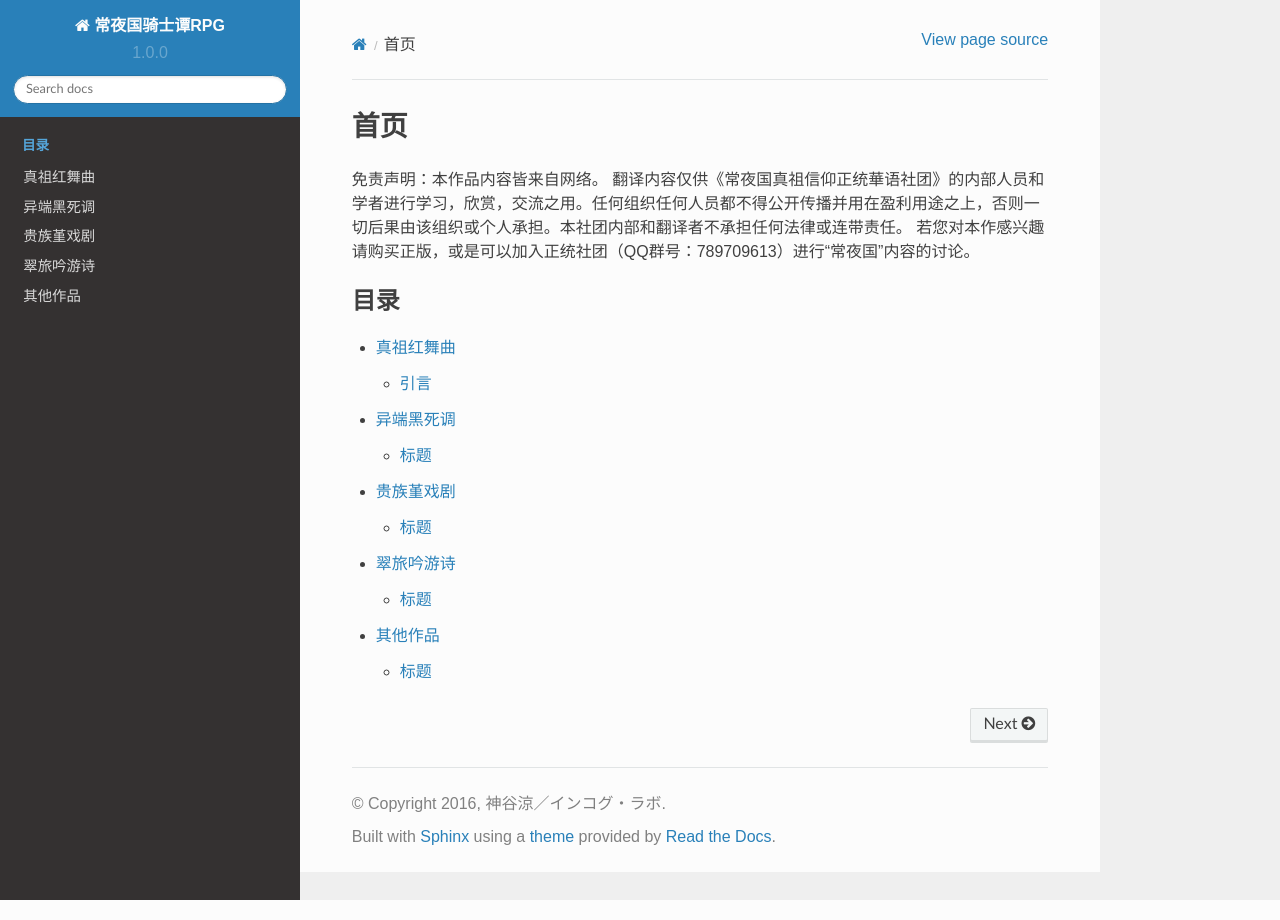
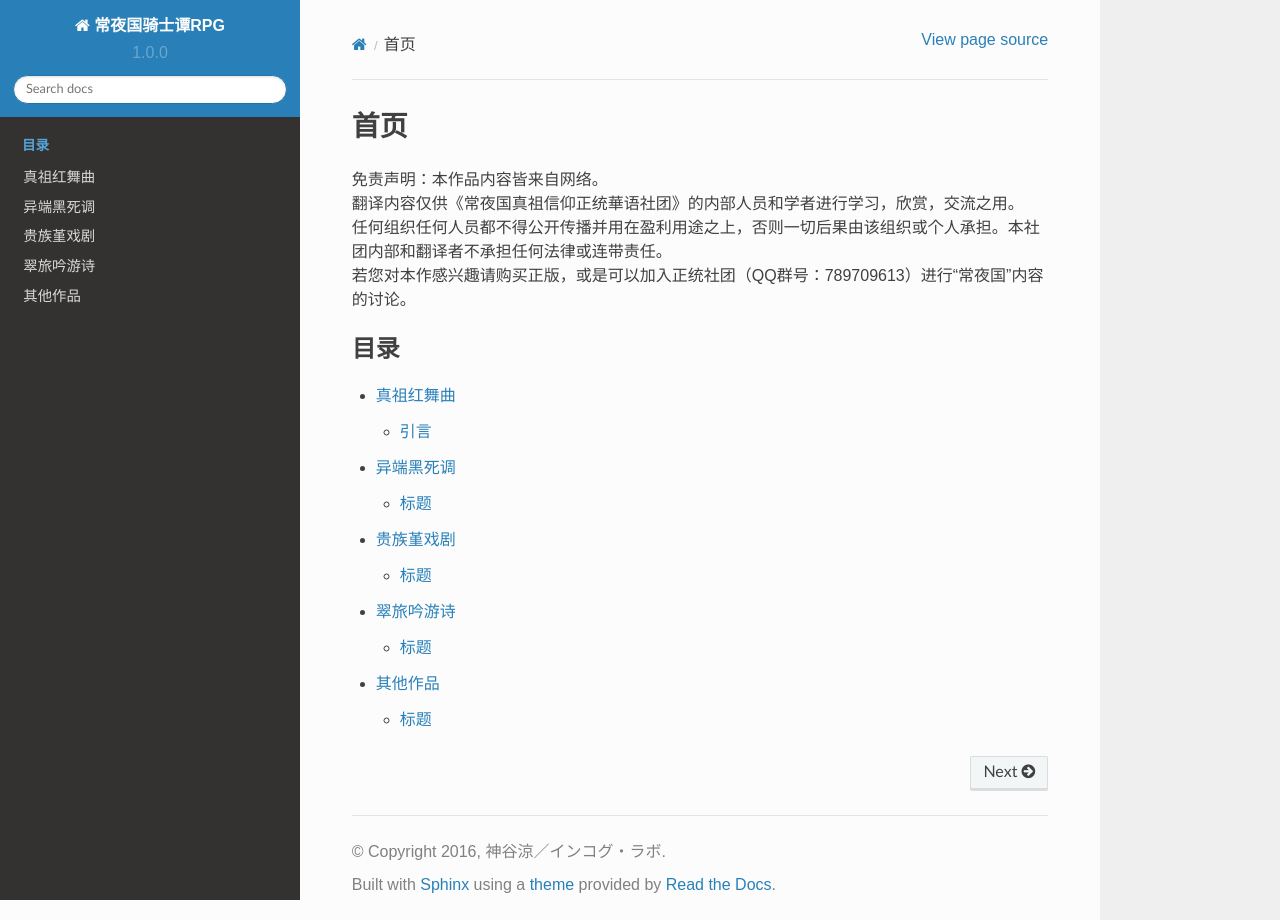
Before and after one commit to Eineon/DRaciple, a Sphinx documentation site: the page built from docs/source/index.rst, in a window 1280 px wide. Built offline with Sphinx 7.4.7 and the Read the Docs theme 2.0.0, drawn with Linux system fonts in a browser that asks for light colours.

```diff
--- a/docs/source/index.rst
+++ b/docs/source/index.rst
@@ -1,8 +1,9 @@
 首页
 =================================
-免责声明：本作品内容皆来自网络。
-翻译内容仅供《常夜国真祖信仰正统華语社团》的内部人员和学者进行学习，欣赏，交流之用。任何组织任何人员都不得公开传播并用在盈利用途之上，否则一切后果由该组织或个人承担。本社团内部和翻译者不承担任何法律或连带责任。
-若您对本作感兴趣请购买正版，或是可以加入正统社团（QQ群号：789709613）进行“常夜国”内容的讨论。
+| 免责声明：本作品内容皆来自网络。
+| 翻译内容仅供《常夜国真祖信仰正统華语社团》的内部人员和学者进行学习，欣赏，交流之用。
+| 任何组织任何人员都不得公开传播并用在盈利用途之上，否则一切后果由该组织或个人承担。本社团内部和翻译者不承担任何法律或连带责任。
+| 若您对本作感兴趣请购买正版，或是可以加入正统社团（QQ群号：789709613）进行“常夜国”内容的讨论。
 
 ..  toctree::
     :maxdepth: 2
```
